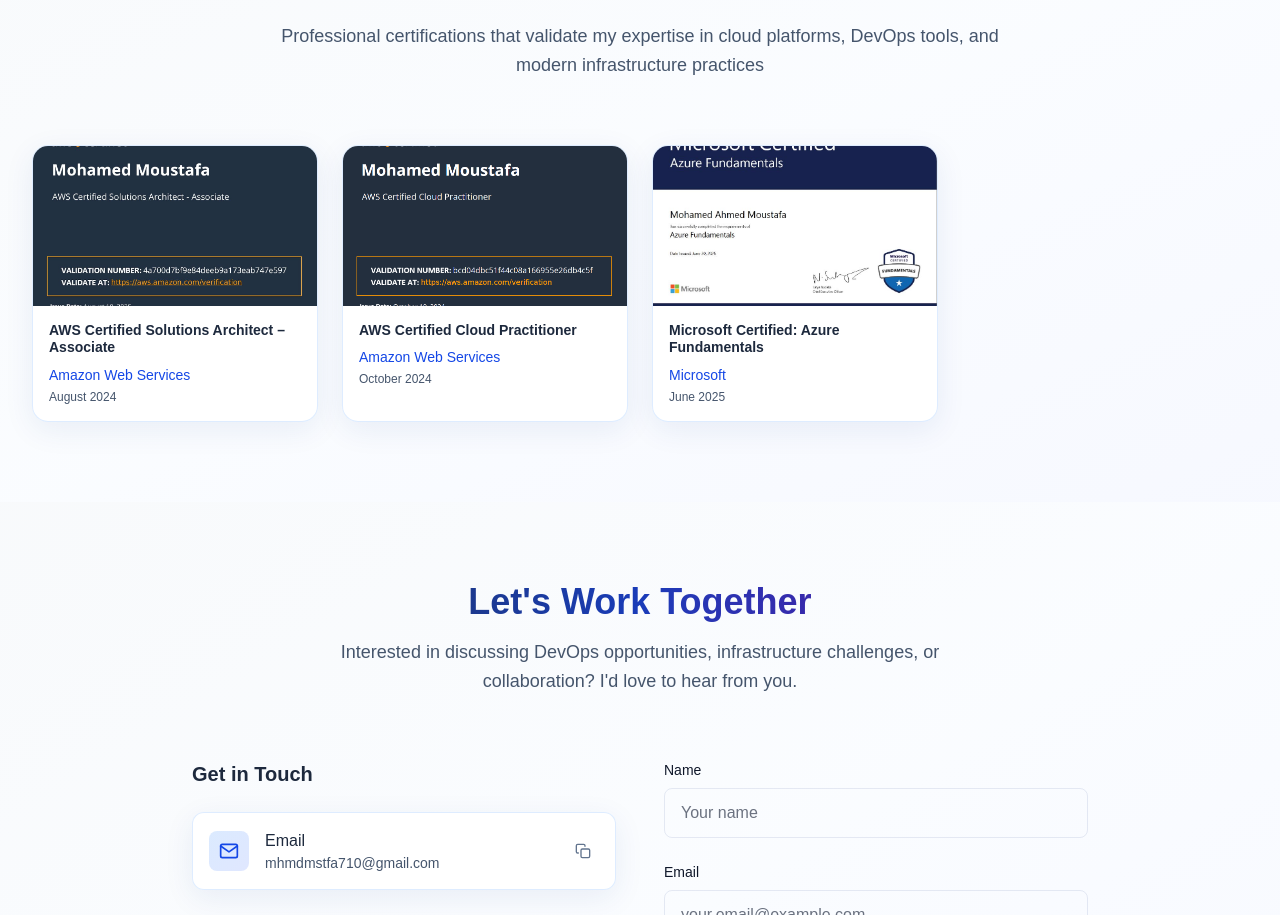
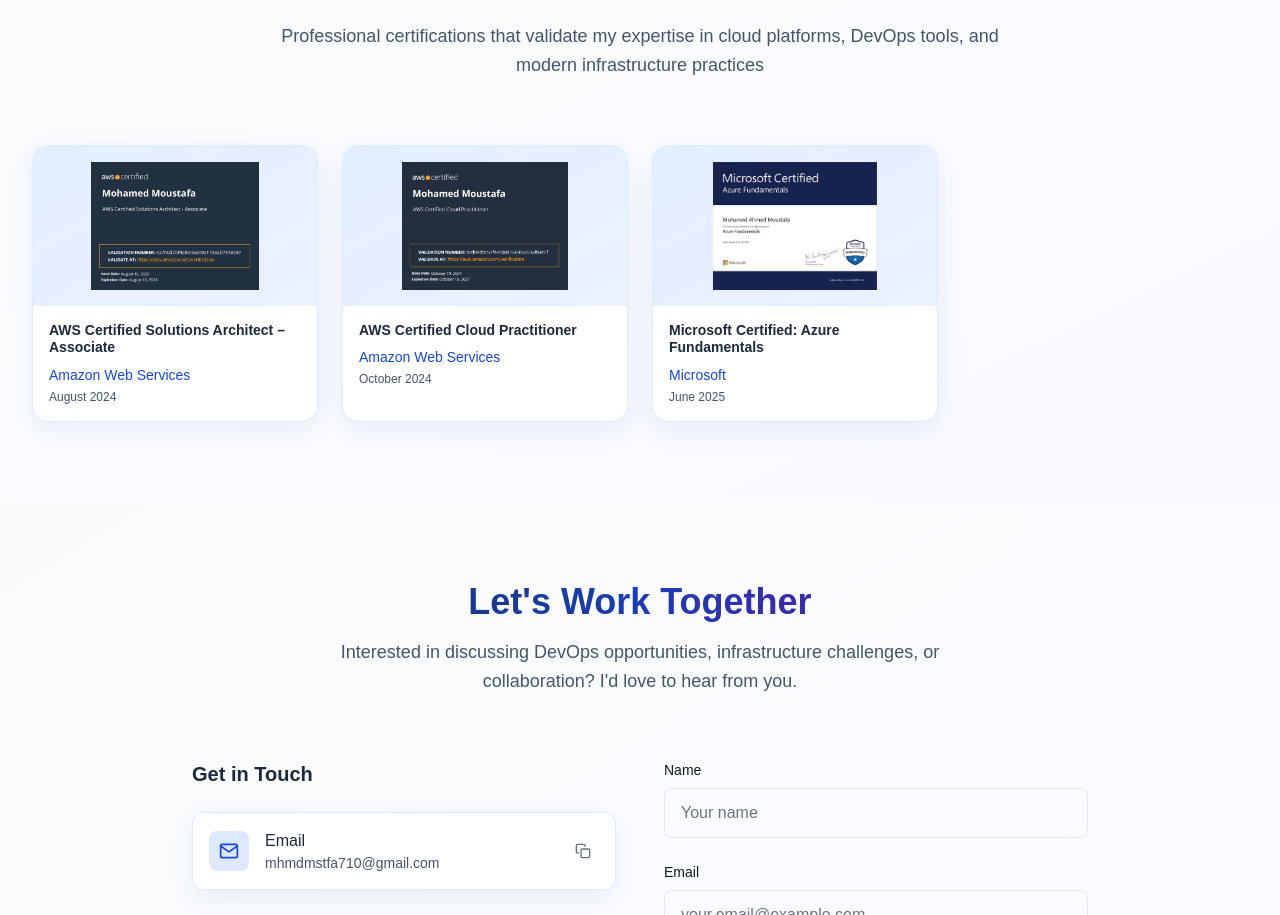
Before and after one commit to mhmdmstfa2010/moMostafaPortf, a Next.js app: page / in a window 1280 px wide. Shown: the part 5210-6125 px from the top of the page. Built offline with nearby package versions, Linux system fonts and the light colour scheme.

Commit message:
edit imgs in modal and certs

```diff
--- a/src/components/CertificateCard.tsx
+++ b/src/components/CertificateCard.tsx
@@ -17,13 +17,13 @@ export default function CertificateCard({ certificate }: CertificateCardProps) {
       whileHover={{ scale: 1.05, y: -6 }}
       className="bg-white/90 backdrop-blur-sm rounded-2xl shadow-[0_8px_30px_rgba(30,58,138,0.08)] hover:shadow-[0_16px_40px_rgba(30,58,138,0.15)] border border-blue-200/50 overflow-hidden cursor-pointer transition-all duration-300"
     >
-      <div className="relative h-40 bg-gradient-to-br from-blue-100/80 to-indigo-100/60 flex items-center justify-center overflow-hidden">
+      <div className="relative h-40 bg-gradient-to-br from-blue-100/80 to-indigo-100/60 flex items-center justify-center p-4">
         <Image
           src={certificate.image}
           alt={`${certificate.name} certificate`}
-          width={120}
-          height={120}
-          className="w-full h-auto"
+          width={200}
+          height={150}
+          className="w-full h-full object-contain rounded-lg"
         />
       </div>
 
--- a/src/components/CertificatesGrid.tsx
+++ b/src/components/CertificatesGrid.tsx
@@ -33,7 +33,7 @@ export default function CertificatesGrid() {
         </motion.div>
 
         <div className="grid grid-cols-2 sm:grid-cols-3 md:grid-cols-4 lg:grid-cols-4 gap-6">
-          {certificates.map((certificate, index) => (
+          {certificates.map((certificate) => (
             <CertificateCard
               key={certificate.id}
               certificate={certificate}
--- a/src/components/ProjectModal.tsx
+++ b/src/components/ProjectModal.tsx
@@ -115,7 +115,7 @@ export default function ProjectModal({
                   initial={{ opacity: 0, y: 20 }}
                   animate={{ opacity: 1, y: 0 }}
                   transition={{ duration: 0.5, delay: 0.1 }}
-                  className="relative h-72 sm:h-96 rounded-2xl overflow-hidden mb-8 shadow-2xl"
+                  className="relative h-72 sm:h-96 rounded-2xl overflow-hidden mb-8 shadow-2xl bg-slate-50"
                 >
                   <div className="absolute inset-0 bg-gradient-to-t from-blue-900/20 to-transparent z-10"></div>
                   <Image
@@ -123,7 +123,7 @@ export default function ProjectModal({
                     alt={`${project.title} screenshot`}
                     width={800}
                     height={400}
-                    className="w-full h-full object-cover"
+                    className="w-full h-full object-contain bg-white rounded-2xl p-4"
                   />
                 </motion.div>
 
@@ -203,13 +203,6 @@ export default function ProjectModal({
                 </motion.div>
 
                 {/* Architecture Image */}
-                <motion.div
-                  initial={{ opacity: 0, y: 20 }}
-                  animate={{ opacity: 1, y: 0 }}
-                  transition={{ duration: 0.5, delay: 0.5 }}
-                  className="mb-8"
-                ></motion.div>
-
                 {/* Links */}
                 <motion.div
                   initial={{ opacity: 0, y: 20 }}
```
